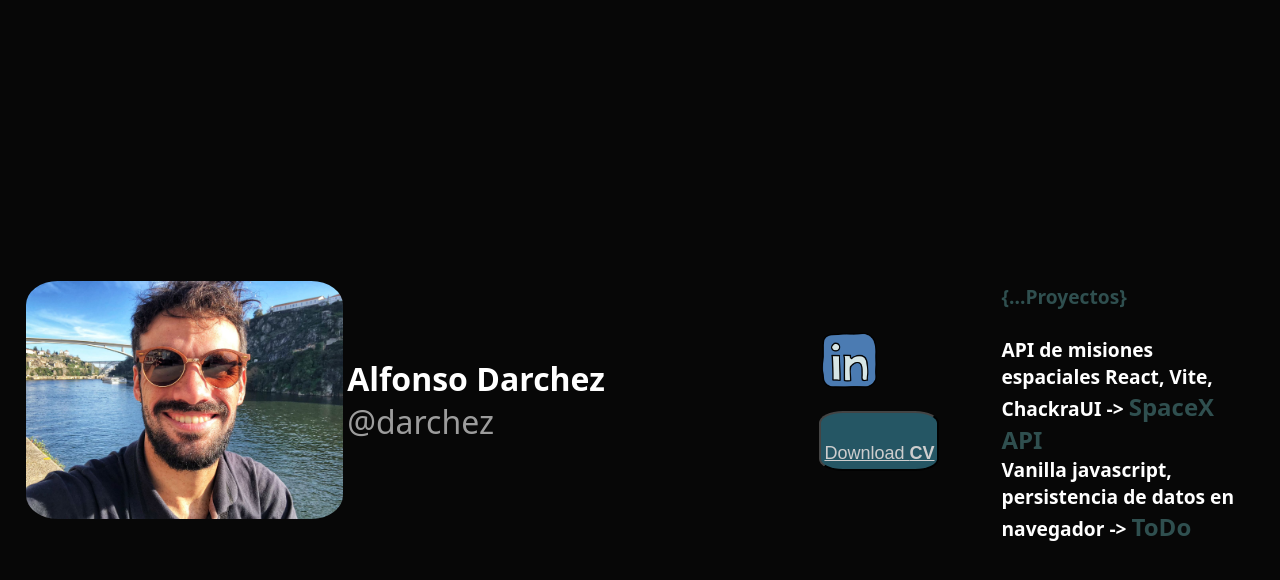
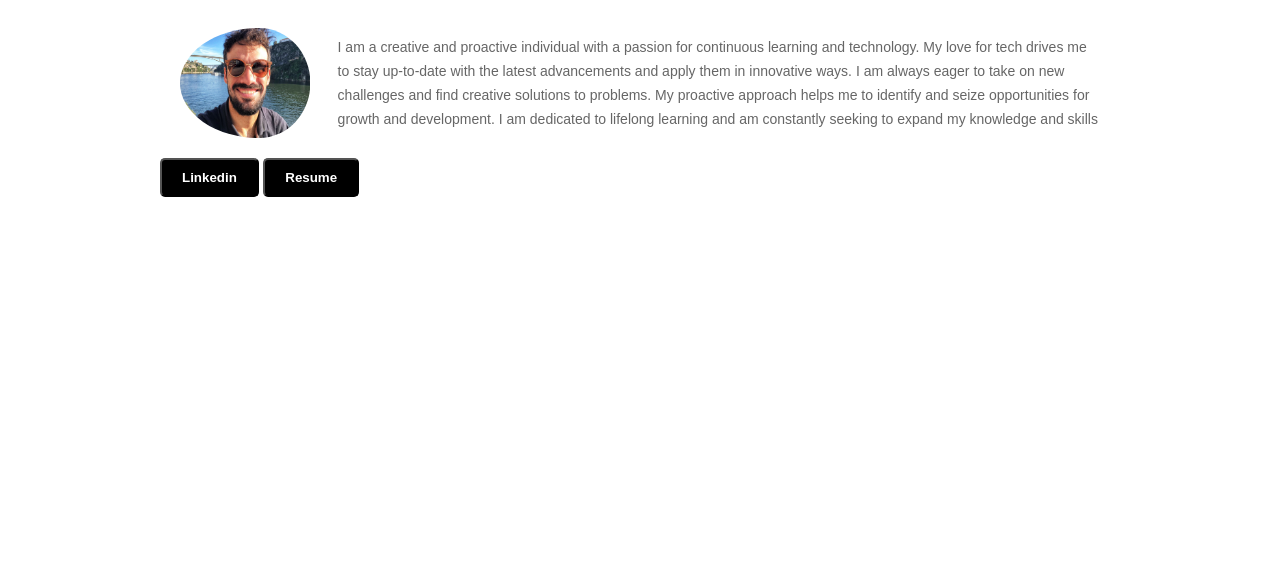
Before and after one commit to darchez/darchez.github.io, a plain HTML site: page index.html in a window 1280 px wide. Drawn offline with Linux system fonts and the light colour scheme.

Commit message:
Cambios 3.0

```diff
--- a/assets/styles/style1.css
+++ b/assets/styles/style1.css
@@ -1,139 +1,103 @@
-
 body {
-  margin: 0;
-  background: #070707;
-  font-family: system-ui, -apple-system, BlinkMacSystemFont, 'Segoe UI', Roboto, Oxygen, Ubuntu, Cantarell, 'Open Sans', 'Helvetica Neue', sans-serif;
-  display: grid;
-  place-content: center;
-  min-height: 100vh;
+  font-family: sans-serif;
+  font-size: 16px;
+  line-height: 1.5;
+  color: #333;
+  background-color: #fff;
 }
 
-#imgLinkedin:hover{
-    -webkit-transform: scale(1.5);
-    -moz-transform: scale(1.5);
-    -o-transform: scale(1.5);
-    -ms-transform: scale(1.5);
-    transform: scale(1.5)
+h4 {
+  margin-top: 0;
+  margin-bottom: 20px;
+  font-weight: bold;
 }
 
-#imgLinkedin {
-  width: 50%;
-  height: 0%;
-  padding-bottom: 10%;
+ul {
+  list-style-type: none;
+  padding: 0;
+}
+
+li {
+  margin-bottom: 10px;
+}
+
+a {
+  color: #000;
+  text-decoration: none;
+}
+
+a:hover {
+  text-decoration: underline;
+}
+
+button {
+  background-color: #000;
+  color: #fff;
+  padding: 10px 20px;
+  border-radius: 5px;
+  cursor: pointer;
+}
+
+button:hover {
+  background-color: #333;
+}
+
+article {
+  width: 960px;
+  margin: 0 auto;
+}
+
+header {
+  display: flex;
+  align-items: center;
+  padding: 20px;
 }
 
 #profileImg {
-  border-radius: 10%;
-  width:  40%;
-  height: 40%;
+  width: 260px;
+  height: 110px;
+  border-radius: 50%;
+  max-width: 130px;
+  padding-right: 3%;
 }
 
-
-
-#linkCv {
-  color: #fff;
-  opacity: 80%;
-
-}
-
-article header {
-  display: flex;
-  align-items: center;
-  gap : 4px;
-}
-
-article header div {
-  display: flex;
-  flex-direction: column;
-}
-
-/* */
-article header span {
-  opacity: .6;
-}
-#botonCv {
-  display: block;
-  width: 120px;
-  height: 60px;
-  padding: 25px 0 0 0;
-  margin: 0 auto;
-  color:white;
-  background-color: rgb(45, 106, 124);
-  text-align: center;
-  font-size: large;
-  border-radius: 20%;
-  border-color: black;
+section {
+  margin-bottom: 20px;
 }
 
 aside {
-  font-size:1.2rem;
-  display: flex;
-  align-items: center;
-}
-aside text {
-  font-size:1.5rem;
-  color:darkslategray
-}
-aside a {
-  color:white;
-  text-decoration: none;
-}
-aside li {
-  list-style-type: none;
-}
-aside h4 {
-  color:darkslategray
+  float: right;
+  width: 200px;
+  margin-left: 20px;
 }
 
-@media (max-width: 600px) {
+.span-texto {
+  font-size: 14px;
+  line-height: 1.5;
+  color: #666;
+}
+
+.container {
+  width: 960px;
+  margin: 0 auto;
+}
+
+@media screen and (max-width: 768px) {
   article {
-    display: flex;
-    color: #fdfdfd;
-    font-size:1.9rem;
-    padding: 2%;
-    flex-direction: column;
-    align-items: center;
-    font-size: 80%;
-  }
-  #imgLinkedin {
-    width: 89%;
-    height: 55%;
-  }
-  #linkCv {
-    color: #fff;
-    opacity: 80%;
-    font-size: 60%;
-
-  }
-  #profileImg {
-    border-radius: 10%;
-    width:  67%;
-    height: 77%;
+    width: 100%;
   }
 
+  header {
+    padding: 10px;
+  }
+
+  #profileImg {
+    max-width: 100%;
+  }
+
+  aside {
+    float: none;
+    width: 100%;
+    margin-left: 0;
+  }
 }
-article {
-  display: flex;
-  align-items: center;
-  color: #fff;
-  font-size:2rem;
-  padding: 2%;
-}
-
-aside {
-  margin-left: 16px;
-  padding:    2px 6px ;
-  font-weight: bold;
-}
-#botonCv {
-  display: block;
-  width: 120px;
-  height: 60px;
-  padding: 25px 0 0 0;
-  margin: 0 auto;
-  color:white;
-  background-color: rgb(45, 106, 124);
-  text-align: center;
-  font-size: large;
-  border-radius: 20%;
-}
--- a/index.html
+++ b/index.html
@@ -13,24 +13,27 @@
           alt="foto de perfil de Alfonso"
           src="./assets/img/profile.jpeg"
         />
-        <div>
-          <strong>Alfonso Darchez</strong>
-          <span>@darchez</span>
+        <div class="bio">
+
+          <span class="span-texto"">I am a creative and proactive individual with a passion for continuous learning and technology. My love for tech drives me to stay up-to-date with the latest advancements and apply them in innovative ways. I am always eager to take on new challenges and find creative solutions to problems. My proactive approach helps me to identify and seize opportunities for growth and development. I am dedicated to lifelong learning and am constantly seeking to expand my knowledge and skills</span>
         </div>
       </header>
       <section>
         <a href="https://www.linkedin.com/in/alfonsodarchez/" target="_blank">
-          <img src="./assets/img/linkedin--v2.png" id="imgLinkedin" alt="" />
+          <button id="botonLi">
+
+            <strong>Linkedin</strong>
+          </button>
         </a>
 
         <a href="./assets/docs/Alfonso Darchez cv.pdf" id="linkCv" target="_blank">
           <button id="botonCv">
-            Download
-            <strong>CV</strong>
+
+            <strong>Resume</strong>
           </button>
         </a>
       </section>
-      <aside>
+  <!--     <aside>
         <ul>
           <h4>
             {...Proyectos}
@@ -49,6 +52,6 @@
           </li>
         </ul>
       </aside>
-    </article>
+ -->    </article>
   </body>
 </html>
```
